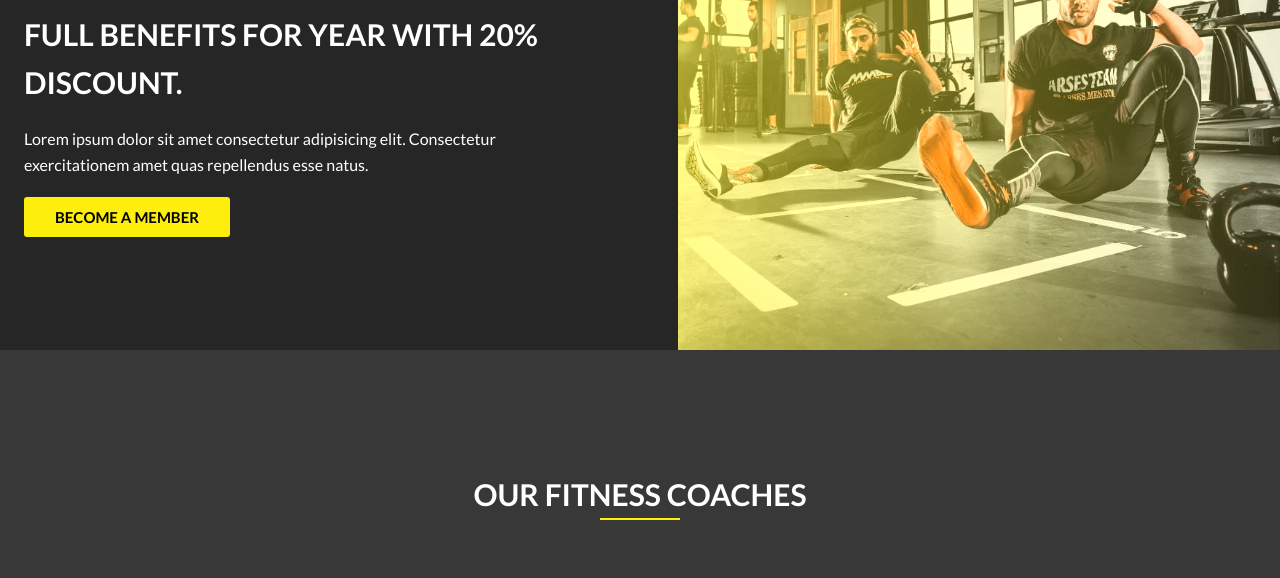
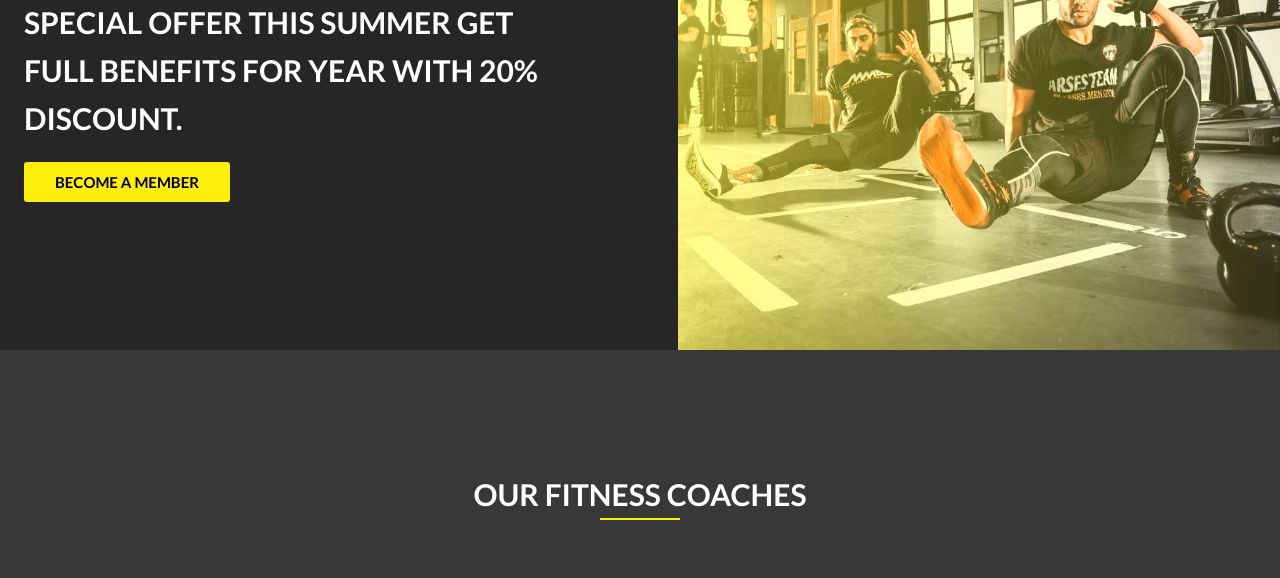
Before and after one commit to metaCoreSoftwareDevelopement/gymtemplates, a website built with Parcel: page GymWebsite3/index.html in a window 1280 px wide. Shown: the part 2540-3118 px from the top of the page. Built offline with nearby package versions, Linux system fonts and the light colour scheme.

Commit message:
Update index.html

```diff
--- a/GymWebsite3/index.html
+++ b/GymWebsite3/index.html
@@ -226,8 +226,6 @@
               discount.
             </h2>
             <p class="margin-bottom">
-              Lorem ipsum dolor sit amet consectetur adipisicing elit.
-              Consectetur exercitationem amet quas repellendus esse natus.
             </p>
             <button class="btn btn__primary">Become a member</button>
           </div>
```
